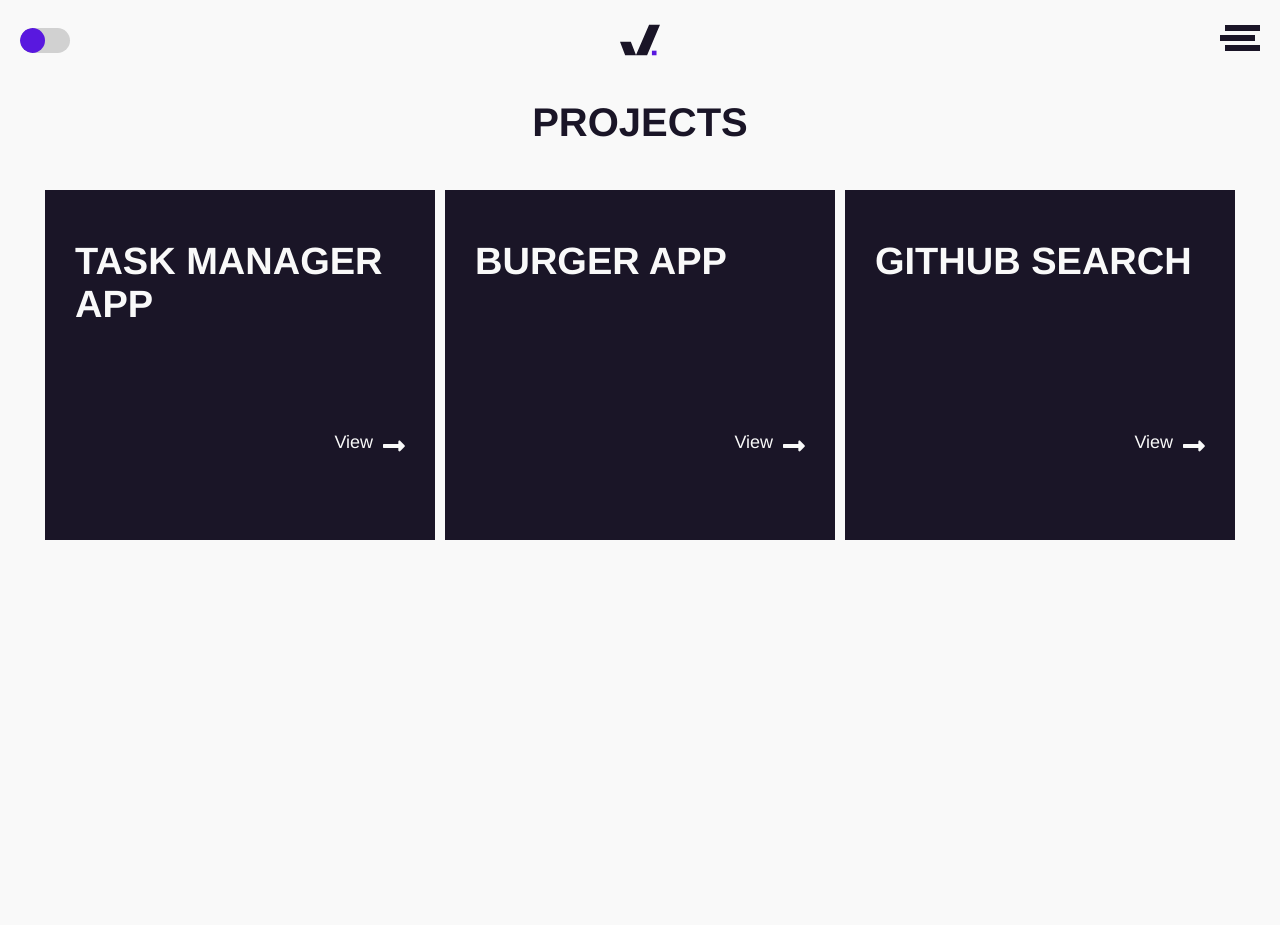
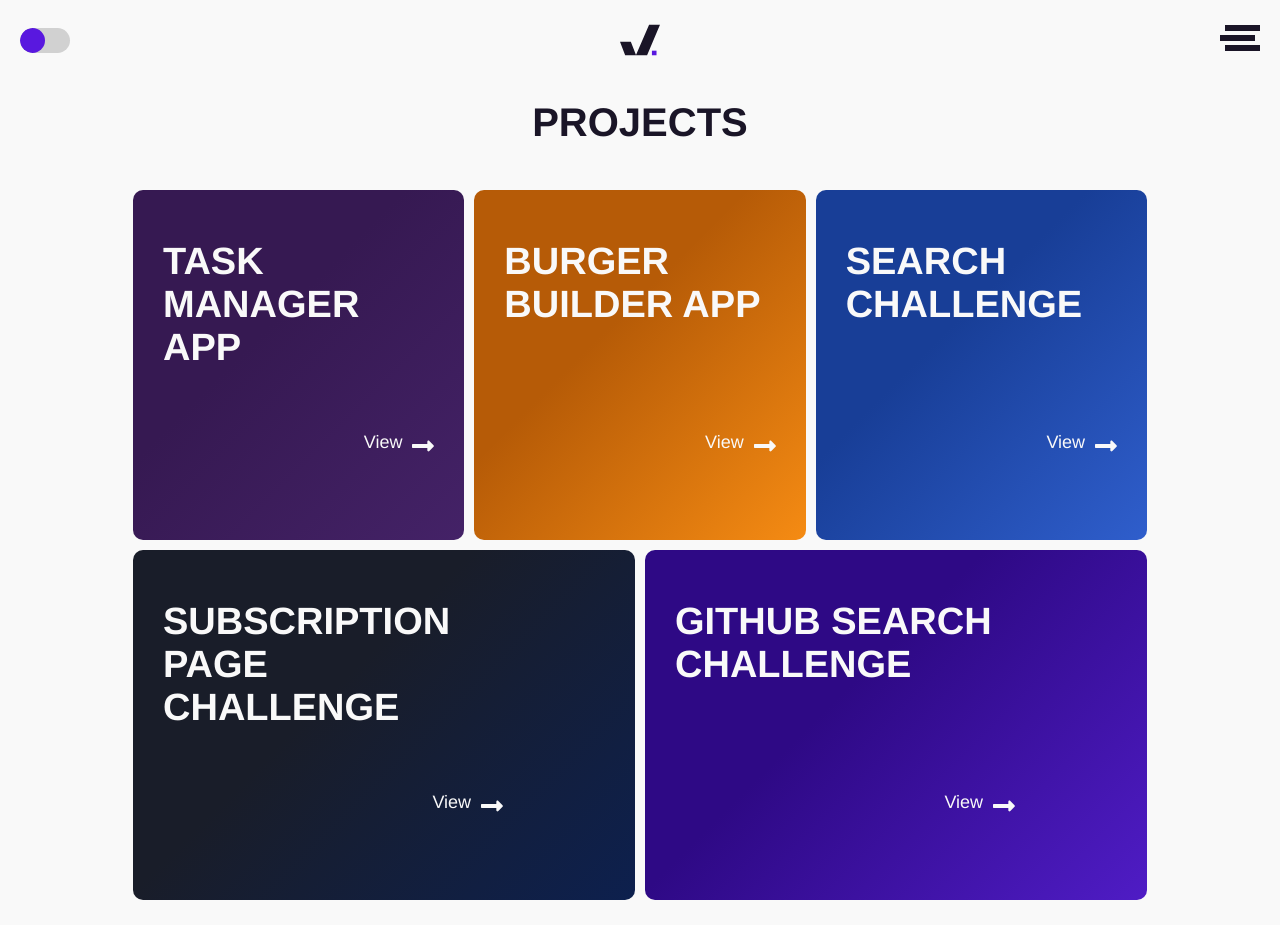
Before and after one commit to jmejia1221/portfolio, a Next.js app: page /projects in a window 1280 px wide. Before the commit the page ends 800 px from the top, so only its background shows below. Built offline with nearby package versions, Linux system fonts and the light colour scheme; a web font is replaced by a local one.

Commit message:
* Modified database * Added server side rendering to projects * Added new mixin and variables scss * Added new styles to projects * Changed playground name to projects * Refactoring some code

```diff
--- a/components/Cards/Card/Card.module.scss
+++ b/components/Cards/Card/Card.module.scss
@@ -1,7 +1,25 @@
+@import '../../../global_styles/variables';
+@import '../../../global_styles/mixins';
 .content {
     flex: 1;
     padding: .5rem;
     .innerContent {
+        border-radius: 1rem;
         background-color: var(--secondary);
+        &.manager {
+            @include gradient(-45deg, $managerColors);
+        }
+        &.burger {
+            @include gradient(-45deg, $burgerColors);
+        }
+        &.search {
+            @include gradient(-45deg, $searchColors);
+        }
+        &.subscription {
+            @include gradient(-45deg, $subscriptionColors);
+        }
+        &.github {
+            @include gradient(-45deg, $githubColors);
+        }
     }
 }
--- a/components/Cards/Card/index.jsx
+++ b/components/Cards/Card/index.jsx
@@ -4,10 +4,16 @@ import React from 'react';
 import styles from './Card.module.scss';
 
 const Card = (props) => {
+    let cardClasses = [styles.innerContent];
+    if (props.color) {
+        cardClasses.push(styles[props.color]);
+    } else {
+        cardClasses = [styles.innerContent];
+    }
 
     return (
         <div className={styles.content}>
-            <div className={styles.innerContent}>
+            <div className={cardClasses.join(' ')}>
                 {props.children}
             </div>
         </div>
--- a/components/ProjectBuilder/SlideInfo/SlideInfo.module.scss
+++ b/components/ProjectBuilder/SlideInfo/SlideInfo.module.scss
@@ -0,0 +1,48 @@
+.content {
+    max-width: var(--max-width);
+    margin: 0 auto;
+    .title {
+        font-size: 3rem;
+        margin-bottom: 3rem;
+        padding-bottom: 1rem;
+        border-bottom: 1px dashed var(--gray);
+    }
+    .info {
+        .tags {
+            font-size: 1.1rem;
+            margin-bottom: 2rem;
+            padding-bottom: 1rem;
+            border-bottom: 1px dashed var(--gray);
+            &__title {
+                margin-bottom: 1rem;
+            }
+        }
+        .imageContent {
+            box-shadow: 0 .8rem 2rem rgba(0,0,0,0.1);
+            margin-bottom: .5rem;
+        }
+        .link {
+            display: flex;
+            justify-content: flex-end;
+            // border-bottom: 1px dashed var(--gray);
+            // padding-bottom: 1rem;
+            margin-bottom: 1.5rem;
+            .icon {
+                margin-right: 1rem;
+            }
+            a {
+                color: var(--secondary);
+                text-decoration: none;
+                display: inline-block;
+                border: 1px solid var(--secondary);
+                border-radius: .3rem;
+                padding: .5rem 2rem;
+                cursor: pointer;
+                &:hover {
+                    border-color: var(--primary);
+                    color: var(--primary);
+                }
+            }
+        }
+    }
+}
--- a/components/ProjectBuilder/SlideInfo/index.jsx
+++ b/components/ProjectBuilder/SlideInfo/index.jsx
@@ -1,16 +1,64 @@
 import React from 'react';
+import Image from 'next/image';
+
+// Libs
+import { FontAwesomeIcon } from '@fortawesome/react-fontawesome';
+import { faExternalLinkAlt } from '@fortawesome/free-solid-svg-icons';
+
+// Components
+import Tags from '../../UI/Tags';
 
 // CSS
 import styles from './SlideInfo.module.scss';
 
 const SlideInfo = (props) => {
+    let imagesRendering = null;
+    let tagsRendering = null;
+
+    if (props.project.images && props.project.images.length) {
+        imagesRendering = props.project.images.map(image => {
+            return (
+                <div
+                    key={image}
+                    className={styles.imageContent}>
+                    <Image
+                        src={`/${image}`}
+                        alt="me"
+                        layout="responsive"
+                        width="auto"
+                        height="auto" />
+                </div>
+            );
+        })
+    }
+
+    if (props.project.tags && props.project.tags.length) {
+        tagsRendering = <Tags tags={props.project.tags} />;
+    }
+
     return (
         <div className={styles.content}>
             <header>
-                <h2>{props.name}</h2>
+                <h2 className={styles.title}>{props.project.name}</h2>
             </header>
-            <section>
-                Content
+            <section className={styles.info}>
+                <div className={styles.tags}>
+                    <h3 className={styles['tags__title']}>Skills Used</h3>
+                    {tagsRendering}
+                </div>
+                { props.project.link && (
+                    <div className={styles.link}>
+                        <a
+                            target="_blank"
+                            href={props.project.link}>
+                            <FontAwesomeIcon
+                                className={styles.icon}
+                                icon={faExternalLinkAlt} />
+                            Visit
+                        </a>
+                    </div>
+                ) }
+                {imagesRendering}
             </section>
         </div>
     );
--- a/components/UI/Tags/index.jsx
+++ b/components/UI/Tags/index.jsx
@@ -13,7 +13,7 @@ const Tags = (props) => {
                 <span key={i} className={styles.tag}>
                     { tag.icon &&
                         <FontAwesomeIcon className={styles.icon} icon={tag.icon} /> }
-                    {tag.name}
+                    {tag.name ? tag.name : tag}
                 </span>
             )
         });
--- a/database/projects.json
+++ b/database/projects.json
@@ -1,22 +1,52 @@
 [
     {
         "id": "task_manager_1",
+        "key": "manager",
         "isActive": true,
+        "type": "Project",
         "name": "Task Manager App",
+        "tags": ["React Js", "Javascript", "CSS", "Firebase"],
+        "description": "",
+        "link": "https://simetrik-lyrpnao8g.vercel.app/",
+        "images": ["search_challenge.png"]
+    },
+    {
+        "id": "burger_app_2",
+        "key": "burger",
+        "isActive": true,
+        "type": "Project",
+        "tags": ["ReactJs", "Javascript", "CSS", "Firebase"],
+        "name": "Burger Builder App",
         "description": "",
         "images": []
     },
     {
-        "id": "burger_app_2",
+        "id": "search_challenge_1",
+        "key": "search",
+        "type": "Challenge",
         "isActive": true,
-        "name": "Burger App",
+        "name": "Search Challenge",
+        "tags": ["ReactJs", "SCSS", "Javascript", "CSS", "NextJs"],
         "description": "",
         "images": []
     },
     {
-        "id": "github_3",
+        "id": "subscription_challenge_2",
+        "key": "subscription",
         "isActive": true,
-        "name": "Github Search",
+        "type": "Project",
+        "tags": ["React Js", "Javascript", "CSS", "NextJs"],
+        "name": "Subscription Page Challenge",
+        "description": "",
+        "images": []
+    },
+    {
+        "id": "github_challenge_3",
+        "key": "github",
+        "isActive": true,
+        "type": "Challenge",
+        "tags": ["React Js", "SCSS", "Javascript", "CSS", "NextJs"],
+        "name": "Github Search Challenge",
         "description": "",
         "images": []
     }
--- a/global_styles/_mixins.scss
+++ b/global_styles/_mixins.scss
@@ -42,3 +42,17 @@ $breakpoint argument choices:
         }
     }
 }
+
+// Gradients
+/*
+    examples:
+        $list1: $blue 0%,$blue 33%,$green 33%,$green 66%, $orange 66%, $orange 100%;
+        @include gradient(-45deg, $list1);
+        @include gradient(left, $list2);
+*/
+@mixin gradient($direction, $list) {
+    background: -webkit-linear-gradient($direction, $list);
+    background: -moz-linear-gradient($direction, $list);
+    background: -o-linear-gradient($direction, $list);
+    background: linear-gradient($direction, $list);
+}
--- a/global_styles/_theme.scss
+++ b/global_styles/_theme.scss
@@ -17,6 +17,8 @@
     --alpha-black: rgba(26, 21, 39, .9);
 
     --bg-modal: var(--gray-lightest);
+
+    --max-width: 102.4rem;
 }
 
 .dark {
--- a/global_styles/_variables.scss
+++ b/global_styles/_variables.scss
@@ -1,3 +1,28 @@
+// Project colors
+$managerPrimary: #361952;
+$managerSecondary: #442267;
+$managerColors: $managerSecondary,
+                $managerPrimary 60%;
+
+$burgerPrimary: #f58b13;
+$burgerSecondary: #b65b07;
+$burgerColors: $burgerPrimary,
+               $burgerSecondary 60%;
+
+$searchPrimary: #2f5ecc;
+$searchSecondary: #183e97;
+$searchColors: $searchPrimary,
+               $searchSecondary 60%;
+
+$subscriptionPrimary: #0d204e;
+$subscriptionSecondary: #191d29;
+$subscriptionColors: $subscriptionPrimary,
+                     $subscriptionSecondary 60%;
+
+$githubPrimary: #4f1cc5;
+$githubSecondary: #2e0985;
+$githubColors: $githubPrimary,
+                     $githubSecondary 60%;
 // Main portfolio Colors
 $primary: #5918DF;
 $secondary: #1A1527;
--- a/global_styles/styles.scss
+++ b/global_styles/styles.scss
@@ -1,9 +1,9 @@
 // Font
 @import url("https://use.typekit.net/ubo4oso.css");
 
-@import '_variables.scss';
-@import '_theme.scss';
-@import '_mixins.scss';
+@import './variables';
+@import './theme';
+@import './mixins';
 
 *,
 ::after,
--- a/pages/projects/Playground.module.scss
+++ b/pages/projects/Projects.module.scss
@@ -8,7 +8,7 @@
         margin-bottom: 4rem;
     }
     .work {
-        max-width: 120rem;
+        max-width: var(--max-width);
         display: flex;
         margin: 0 auto;
         > * {
--- a/pages/projects/index.jsx
+++ b/pages/projects/index.jsx
@@ -1,4 +1,4 @@
-import React, { useCallback, useEffect, useState } from 'react';
+import React, { useState } from 'react';
 
 // Libs
 import { FontAwesomeIcon } from '@fortawesome/react-fontawesome';
@@ -12,29 +12,35 @@ import SlideUp from '../../components/UI/SlideUp';
 import SlideInfo from '../../components/ProjectBuilder/SlideInfo';
 
 // CSS
-import styles from './Playground.module.scss';
+import styles from './Projects.module.scss';
 
-const Playground = () => {
+export async function getServerSideProps(context) {
+    const res = await axios('api/projects/');
+    const data = await res.data.data;
+
+    if (!data) {
+        return {
+            notFound: true,
+        }
+    }
+
+    return {
+        props: {
+            data
+        }
+    }
+}
+
+const Projects = ({ data }) => {
     const [showSlideUp, setShowSlideUp] = useState(false);
-    const [projectsData, setProjectsData] = useState([]);
     const [projectId, setProjectId] = useState([]);
-
-    useEffect(() => {
-        axios('api/projects/')
-            .then(response => {
-                setProjectsData(response.data.data);
-            })
-            .catch(err => {
-                console.log(err)
-            });
-    }, []);
 
     let slideContent = null;
     const slideUpHandler = (id) => {
         setShowSlideUp(!showSlideUp);
 
         if (!showSlideUp) {
-            const newProjectId = projectsData.filter(project => {
+            const newProjectId = data.filter(project => {
                 return project.id === id;
             });
             setProjectId(newProjectId);
@@ -44,16 +50,18 @@ const Playground = () => {
     if (projectId && projectId.length) {
         slideContent = projectId.map(project => {
             return (
-                <SlideInfo name={project.name} />
+                <SlideInfo
+                    key={project.id}
+                    project={project} />
             )
         });
     }
 
     let renderCard = null;
-    if (projectsData.length) {
-        renderCard = projectsData.map(card => {
+    if (data.length) {
+        renderCard = data.map(card => {
             return (
-                <Card key={card.id}>
+                <Card key={card.id} color={card.key}>
                     <div className={styles['work-content']}>
                         <h1 className={styles['work__title']}>
                             {card.name}
@@ -87,4 +95,4 @@ const Playground = () => {
     );
 };
 
-export default Playground;
+export default Projects;
```
Also changed, not shown: public/search_challenge.png (added).
